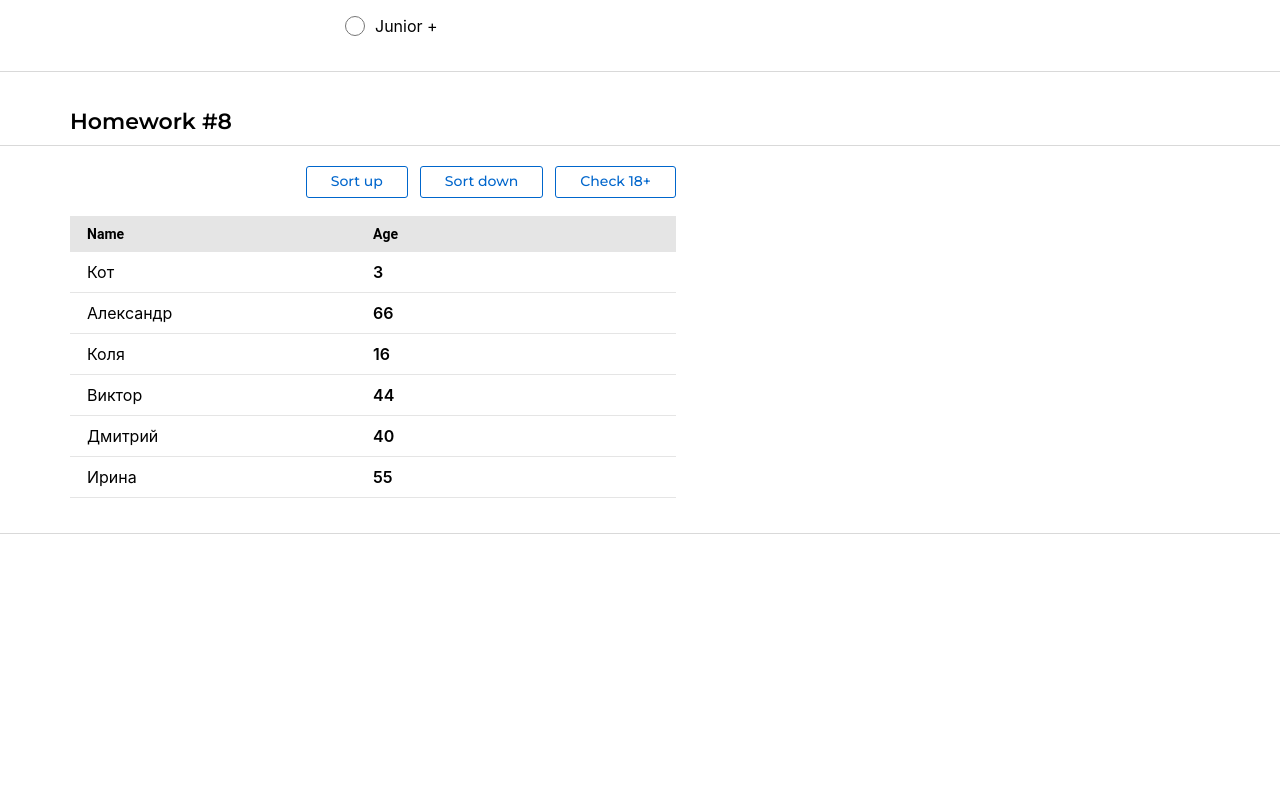
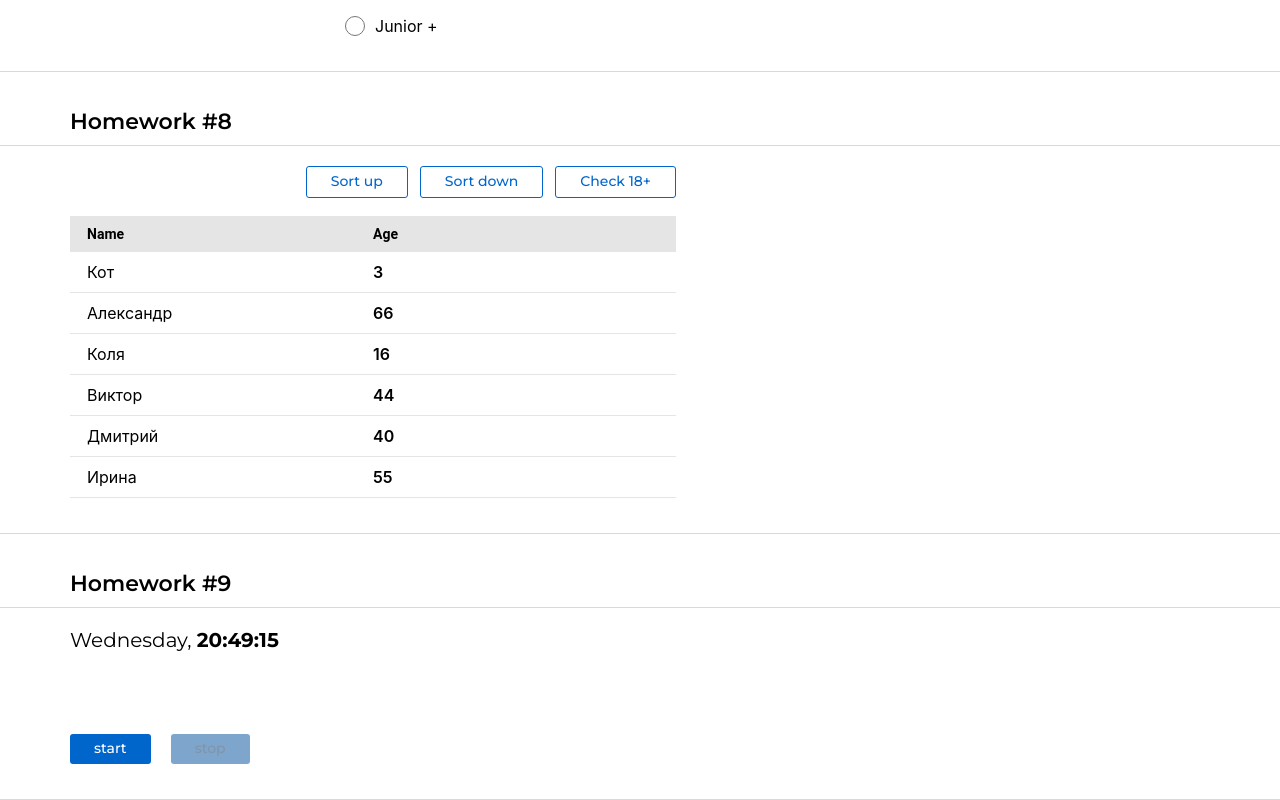
Before and after one commit to faAnton/sprint2HW, a React (Create React App) app: page /#/junior in a window 1280 px wide. Shown: the part 460-1260 px from the top of the page. Before the commit the page ends 994 px from the top, so only its background shows below. Built offline with nearby package versions, Linux system fonts and the light colour scheme.

Commit message:
complite HW9 styles and logic

```diff
--- a/src/s2-homeworks/hw05/pages/Junior.tsx
+++ b/src/s2-homeworks/hw05/pages/Junior.tsx
@@ -2,7 +2,7 @@ import React from 'react'
 import HW6 from '../../hw06/HW6'
 import HW7 from '../../hw07/HW7'
 import HW8 from '../../hw08/HW8'
-// import HW9 from '../../hw09/HW9'
+import HW9 from '../../hw09/HW9'
 
 function Junior() {
     return (
@@ -10,7 +10,7 @@ function Junior() {
             <HW6 />
             <HW7 />
             <HW8 />
-            {/*<HW9 />*/}
+            <HW9 />
         </div>
     )
 }
--- a/src/s2-homeworks/hw08/HW8.tsx
+++ b/src/s2-homeworks/hw08/HW8.tsx
@@ -32,7 +32,6 @@ const HW8 = () => {
     const [currentSort, setCurrentSort] = useState('')
 
     const finalPeople = people.map((u: UserType) => <User key={u._id} u={u}/>)
-    console.log(initialPeople);
 
     const sortUp = () => {
         setPeople(
--- a/src/s2-homeworks/hw09/Clock.module.css
+++ b/src/s2-homeworks/hw09/Clock.module.css
@@ -1,14 +1,30 @@
 .buttonsContainer {
+    display: flex;
+    gap: 20px;
+    margin-top: 55px;
+
+
 }
 
 .clock {
+    font-family: "Montserrat", sans-serif;
+    font-weight: 400;
+    font-size: 20px;
+    color: #000;
 }
 
 .watch {
+    max-width: max-content;
 }
 
 .watch strong {
 }
 
 .more {
+    margin-top: 8px;
+
+    font-family: "Montserrat", sans-serif;
+    font-weight: 400;
+    font-size: 16px;
+    color: rgba(0, 0, 0, 0.5);
 }
--- a/src/s2-homeworks/hw09/Clock.tsx
+++ b/src/s2-homeworks/hw09/Clock.tsx
@@ -2,6 +2,7 @@ import React, {useState} from 'react'
 import SuperButton from '../hw04/common/c2-SuperButton/SuperButton'
 import {restoreState} from '../hw06/localStorage/localStorage'
 import s from './Clock.module.css'
+
 
 function Clock() {
     const [timerId, setTimerId] = useState<number | undefined>(undefined)
@@ -10,29 +11,34 @@ function Clock() {
     const [show, setShow] = useState<boolean>(false)
 
     const start = () => {
-        // пишут студенты // запустить часы (должно отображаться реальное время, а не +1)
-        // сохранить ид таймера (https://learn.javascript.ru/settimeout-setinterval#setinterval)
+        const intervalId = setInterval(()=>{
+            setDate(new Date())
+        }, 1000)
 
+        setTimerId(+intervalId)
     }
 
     const stop = () => {
         // пишут студенты // поставить часы на паузу, обнулить ид таймера (timerId <- undefined)
+        clearInterval(timerId)
+        setTimerId(undefined)
 
     }
 
     const onMouseEnter = () => { // пишут студенты // показать дату если наведена мышка
-
+        setShow(true)
     }
     const onMouseLeave = () => { // пишут студенты // спрятать дату если мышка не наведена
-
+        setShow(false)
     }
 
-    const stringTime = 'date->time' || <br/> // часы24:минуты:секунды (01:02:03)/(23:02:03)/(24:00:00)/(00:00:01) // пишут студенты
-    const stringDate = 'date->date' || <br/> // день.месяц.год (01.02.2022) // пишут студенты, варианты 01.02.0123/01.02.-123/01.02.12345 не рассматриваем
+    const stringTime = `${date.toLocaleString("ru", {hour: '2-digit', minute: '2-digit', second: '2-digit'})}` || <br/> // часы24:минуты:секунды (01:02:03)/(23:02:03)/(24:00:00)/(00:00:01) // пишут студенты
+    const stringDate = `${date.toLocaleString("ru", {day: '2-digit', month: '2-digit', year: '2-digit'})}` || <br/> // день.месяц.год (01.02.2022) // пишут студенты, варианты 01.02.0123/01.02.-123/01.02.12345 не рассматриваем
 
     // день недели на английском, месяц на английском (https://learn.javascript.ru/intl#intl-datetimeformat)
-    const stringDay = 'date->day' || <br/> // пишут студенты
-    const stringMonth = 'date->month' || <br/> // пишут студенты
+
+    const stringDay = `${date.toLocaleString("en-US", {weekday: 'long'})}` || <br/> // пишут студенты
+    const stringMonth = `${ date.toLocaleString("en-US", { month: 'long' })}` || <br/> // пишут студенты
 
     return (
         <div className={s.clock}>
@@ -66,14 +72,14 @@ function Clock() {
             <div className={s.buttonsContainer}>
                 <SuperButton
                     id={'hw9-button-start'}
-                    disabled={true} // пишут студенты // задизэйблить если таймер запущен
+                    disabled={timerId !== undefined} // пишут студенты // задизэйблить если таймер запущен
                     onClick={start}
                 >
                     start
                 </SuperButton>
                 <SuperButton
                     id={'hw9-button-stop'}
-                    disabled={true} // пишут студенты // задизэйблить если таймер не запущен
+                    disabled={timerId === undefined} // пишут студенты // задизэйблить если таймер не запущен
                     onClick={stop}
                 >
                     stop
```
